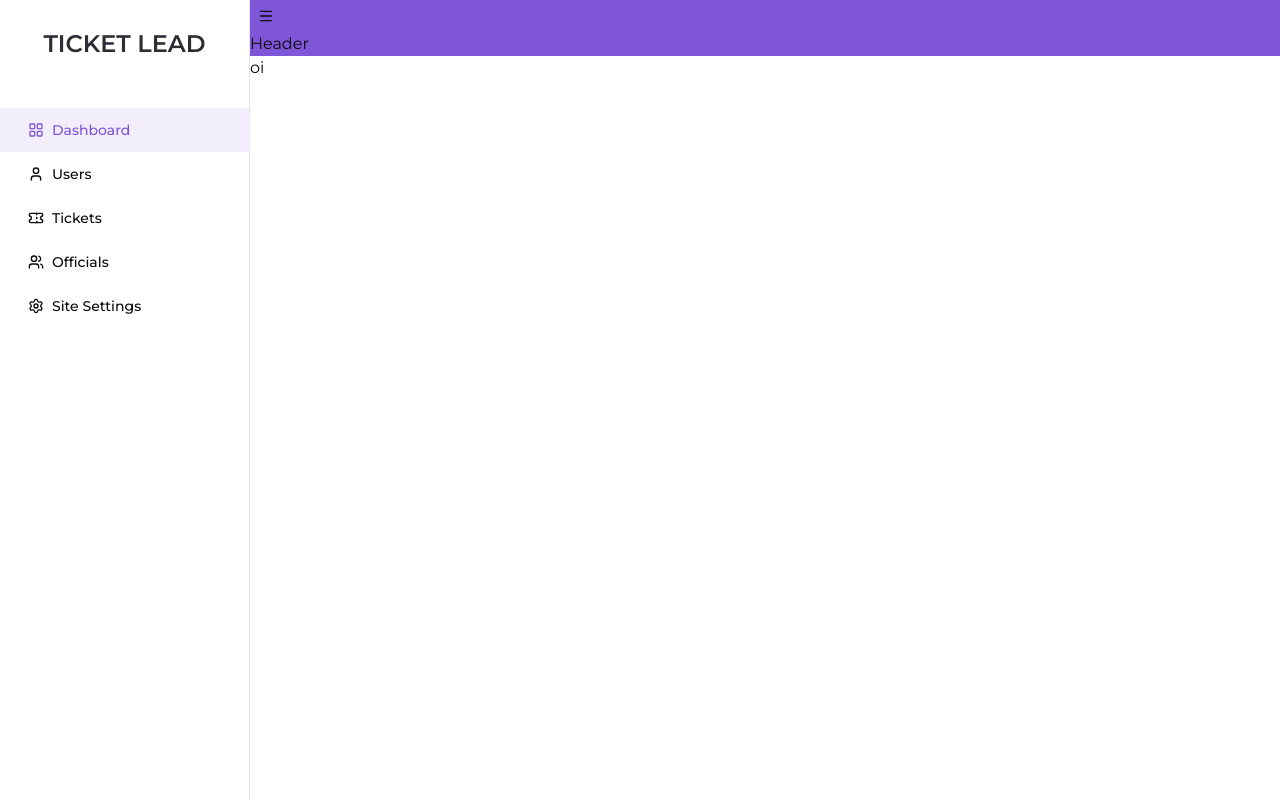
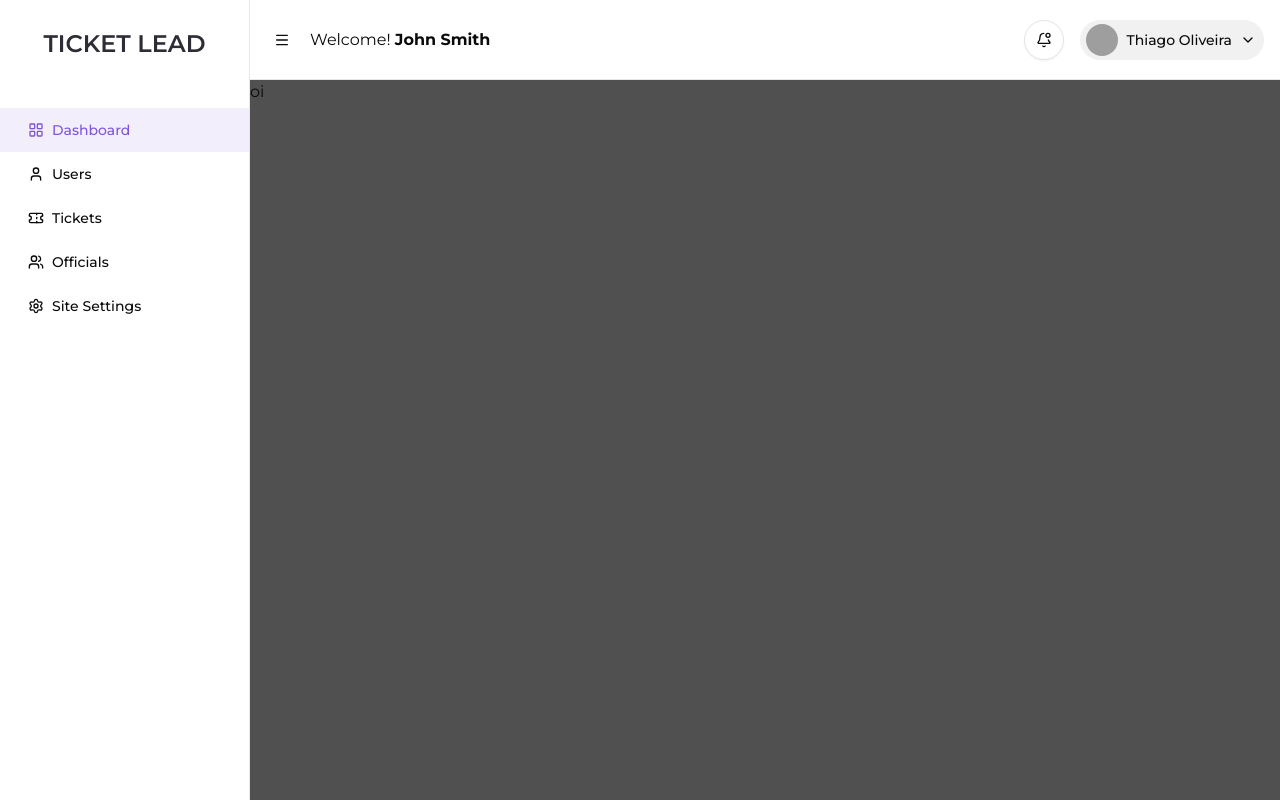
Before and after one commit to Thiag0-web/Ticket-System, a React (Vite) app: page / in a window 1280 px wide. Built offline with nearby package versions, Linux system fonts and the light colour scheme; grey boxes are pictures that could not be loaded.

Commit message:
adicionado UI do Header

```diff
--- a/package.json
+++ b/package.json
@@ -10,7 +10,9 @@
     "preview": "vite preview"
   },
   "dependencies": {
+    "@radix-ui/react-avatar": "^1.1.11",
     "@radix-ui/react-dropdown-menu": "^2.1.16",
+    "@radix-ui/react-scroll-area": "^1.2.10",
     "@radix-ui/react-select": "^2.2.6",
     "@radix-ui/react-slot": "^1.2.4",
     "@radix-ui/react-tabs": "^1.1.13",
--- a/src/App.tsx
+++ b/src/App.tsx
@@ -1,16 +1,22 @@
 import { useState } from "react";
 import { Header } from "./components/header";
 import { Sidebar } from "./components/sidebar";
+import { ScrollArea } from "./components/ui/scroll-area";
 
 function App() {
-  const [open, setOpen] = useState(true)
+  const [open, setOpen] = useState(true);
 
   return (
-    <div className="flex items-start h-screen">
-      <Sidebar openMenu={open}/>
-      <div className="flex-1">
-        <Header setOpenMenu={setOpen}/>
-        <h1>oi</h1>
+    <div className="flex items-start h-screen bg-[#505050]">
+      <Sidebar openMenu={open} />
+      <div className="flex-1 ">
+        <Header setOpenMenu={setOpen} />
+        <ScrollArea className="h-[calc(100vh-80px)]">
+          <div >
+            <h1>oi
+            </h1>
+          </div>
+        </ScrollArea>
       </div>
     </div>
   );
--- a/src/components/header.tsx
+++ b/src/components/header.tsx
@@ -1,6 +1,17 @@
-import { Menu } from "lucide-react";
+import { BellDot, ChevronDown, LogOut, Menu, Settings, UserRoundPen } from "lucide-react";
 import { Button } from "./ui/button";
 import type { Dispatch, SetStateAction } from "react";
+import { Avatar, AvatarFallback, AvatarImage } from "@/components/ui/avatar";
+import {
+  DropdownMenu,
+  DropdownMenuContent,
+  DropdownMenuGroup,
+  DropdownMenuItem,
+  DropdownMenuLabel,
+  DropdownMenuSeparator,
+  DropdownMenuShortcut,
+  DropdownMenuTrigger,
+} from "@/components/ui/dropdown-menu";
 
 interface HeaderProps {
   setOpenMenu: Dispatch<SetStateAction<boolean>>;
@@ -8,7 +19,8 @@ interface HeaderProps {
 
 export function Header({ setOpenMenu }: HeaderProps) {
   return (
-    <header className="bg-primary-system  ">
+    <header className="flex h-20 items-center justify-between bg-white px-4 border-b ">
+      <div className="flex gap-3 items-center">
         <Button
           size="icon-sm"
           variant="ghost"
@@ -16,7 +28,59 @@ export function Header({ setOpenMenu }: HeaderProps) {
         >
           <Menu />
         </Button>
-      <h1>Header</h1>
+        <h3>
+          Welcome! <strong>John Smith</strong>
+        </h3>
+      </div>
+
+      <div className="flex items-center gap-4">
+        <Button size="icon-lg" className="rounded-full" variant="outline">
+          <BellDot />
+        </Button>
+        <DropdownMenu>
+          <DropdownMenuTrigger asChild>
+            <Button
+              variant="ghost"
+              size="lg"
+              className="pr-2! pl-1.5! rounded-full bg-[#f1f1f1]"
+            >
+              <Avatar>
+                <AvatarImage src="https://github.com/shadcn.png" />
+                <AvatarFallback>CN</AvatarFallback>
+              </Avatar>
+              <span>Thiago Oliveira</span>
+              <ChevronDown />
+            </Button>
+          </DropdownMenuTrigger>
+          <DropdownMenuContent className="w-56" align="end">
+            <DropdownMenuLabel>Minha conta</DropdownMenuLabel>
+            <DropdownMenuGroup>
+              <DropdownMenuItem>
+                Perfil
+                <DropdownMenuShortcut>
+                  <UserRoundPen />
+                </DropdownMenuShortcut>
+              </DropdownMenuItem>
+              <DropdownMenuItem>
+                Configurações
+                <DropdownMenuShortcut>
+                  <Settings />
+                </DropdownMenuShortcut>
+              </DropdownMenuItem>
+            </DropdownMenuGroup>
+            <DropdownMenuSeparator />
+            <DropdownMenuItem>GitHub</DropdownMenuItem>
+            <DropdownMenuItem>Linkedin</DropdownMenuItem>
+            <DropdownMenuSeparator />
+            <DropdownMenuItem variant="destructive">
+              Sair
+              <DropdownMenuShortcut>
+                <LogOut />
+              </DropdownMenuShortcut>
+            </DropdownMenuItem>
+          </DropdownMenuContent>
+        </DropdownMenu>
+      </div>
     </header>
   );
 }
--- a/src/components/sidebar.tsx
+++ b/src/components/sidebar.tsx
@@ -7,7 +7,7 @@ interface SidebarProps {
 
 export function Sidebar({ openMenu }: SidebarProps) {
   return (
-    <div className="h-full pt-7 border-r border-tertiary-system w-[250px] data-[open=false]:-ml-[250px] transition-all" data-open={openMenu}>
+    <div className="h-full bg-white pt-7 border-r border-tertiary-system w-[250px] data-[open=false]:-ml-[250px] transition-all" data-open={openMenu}>
       <h1 className="text-center text-[#2E2C34] mb-12 font-semibold text-2xl uppercase">
         Ticket Lead
       </h1>
--- /dev/null
+++ b/src/components/ui/avatar.tsx
@@ -0,0 +1,51 @@
+import * as React from "react"
+import * as AvatarPrimitive from "@radix-ui/react-avatar"
+
+import { cn } from "@/lib/utils"
+
+function Avatar({
+  className,
+  ...props
+}: React.ComponentProps<typeof AvatarPrimitive.Root>) {
+  return (
+    <AvatarPrimitive.Root
+      data-slot="avatar"
+      className={cn(
+        "relative flex size-8 shrink-0 overflow-hidden rounded-full",
+        className
+      )}
+      {...props}
+    />
+  )
+}
+
+function AvatarImage({
+  className,
+  ...props
+}: React.ComponentProps<typeof AvatarPrimitive.Image>) {
+  return (
+    <AvatarPrimitive.Image
+      data-slot="avatar-image"
+      className={cn("aspect-square size-full", className)}
+      {...props}
+    />
+  )
+}
+
+function AvatarFallback({
+  className,
+  ...props
+}: React.ComponentProps<typeof AvatarPrimitive.Fallback>) {
+  return (
+    <AvatarPrimitive.Fallback
+      data-slot="avatar-fallback"
+      className={cn(
+        "bg-muted flex size-full items-center justify-center rounded-full",
+        className
+      )}
+      {...props}
+    />
+  )
+}
+
+export { Avatar, AvatarImage, AvatarFallback }
--- /dev/null
+++ b/src/components/ui/scroll-area.tsx
@@ -0,0 +1,56 @@
+import * as React from "react"
+import * as ScrollAreaPrimitive from "@radix-ui/react-scroll-area"
+
+import { cn } from "@/lib/utils"
+
+function ScrollArea({
+  className,
+  children,
+  ...props
+}: React.ComponentProps<typeof ScrollAreaPrimitive.Root>) {
+  return (
+    <ScrollAreaPrimitive.Root
+      data-slot="scroll-area"
+      className={cn("relative", className)}
+      {...props}
+    >
+      <ScrollAreaPrimitive.Viewport
+        data-slot="scroll-area-viewport"
+        className="focus-visible:ring-ring/50 size-full rounded-[inherit] transition-[color,box-shadow] outline-none focus-visible:ring-[3px] focus-visible:outline-1"
+      >
+        {children}
+      </ScrollAreaPrimitive.Viewport>
+      <ScrollBar />
+      <ScrollAreaPrimitive.Corner />
+    </ScrollAreaPrimitive.Root>
+  )
+}
+
+function ScrollBar({
+  className,
+  orientation = "vertical",
+  ...props
+}: React.ComponentProps<typeof ScrollAreaPrimitive.ScrollAreaScrollbar>) {
+  return (
+    <ScrollAreaPrimitive.ScrollAreaScrollbar
+      data-slot="scroll-area-scrollbar"
+      orientation={orientation}
+      className={cn(
+        "flex touch-none p-px transition-colors select-none",
+        orientation === "vertical" &&
+          "h-full w-2.5 border-l border-l-transparent",
+        orientation === "horizontal" &&
+          "h-2.5 flex-col border-t border-t-transparent",
+        className
+      )}
+      {...props}
+    >
+      <ScrollAreaPrimitive.ScrollAreaThumb
+        data-slot="scroll-area-thumb"
+        className="bg-primary-system relative flex-1 rounded-full"
+      />
+    </ScrollAreaPrimitive.ScrollAreaScrollbar>
+  )
+}
+
+export { ScrollArea, ScrollBar }
```
Also changed, not shown: 1 other file (tests, documents, lock files or other folders). Lines whose indentation alone changed are shown as unchanged.
